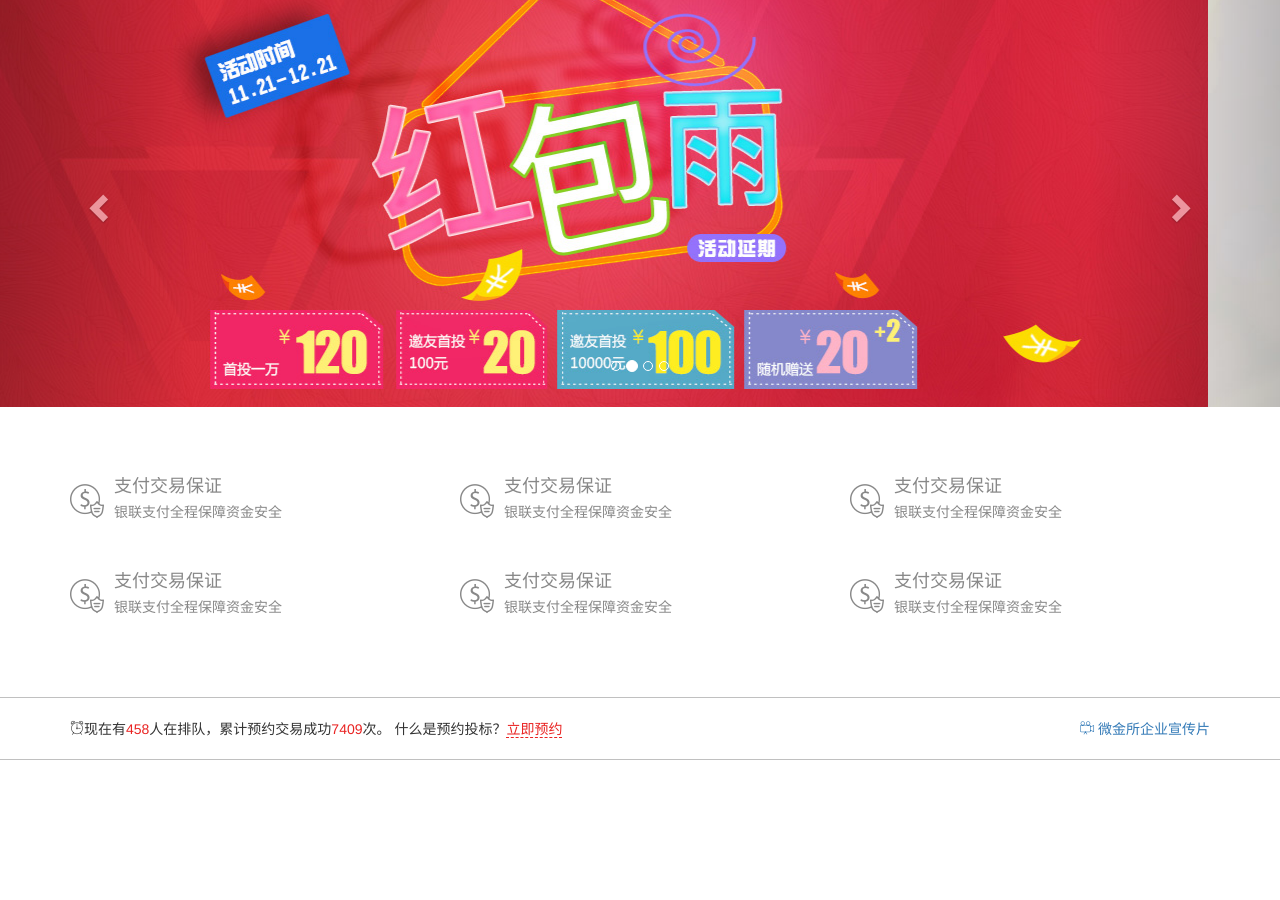
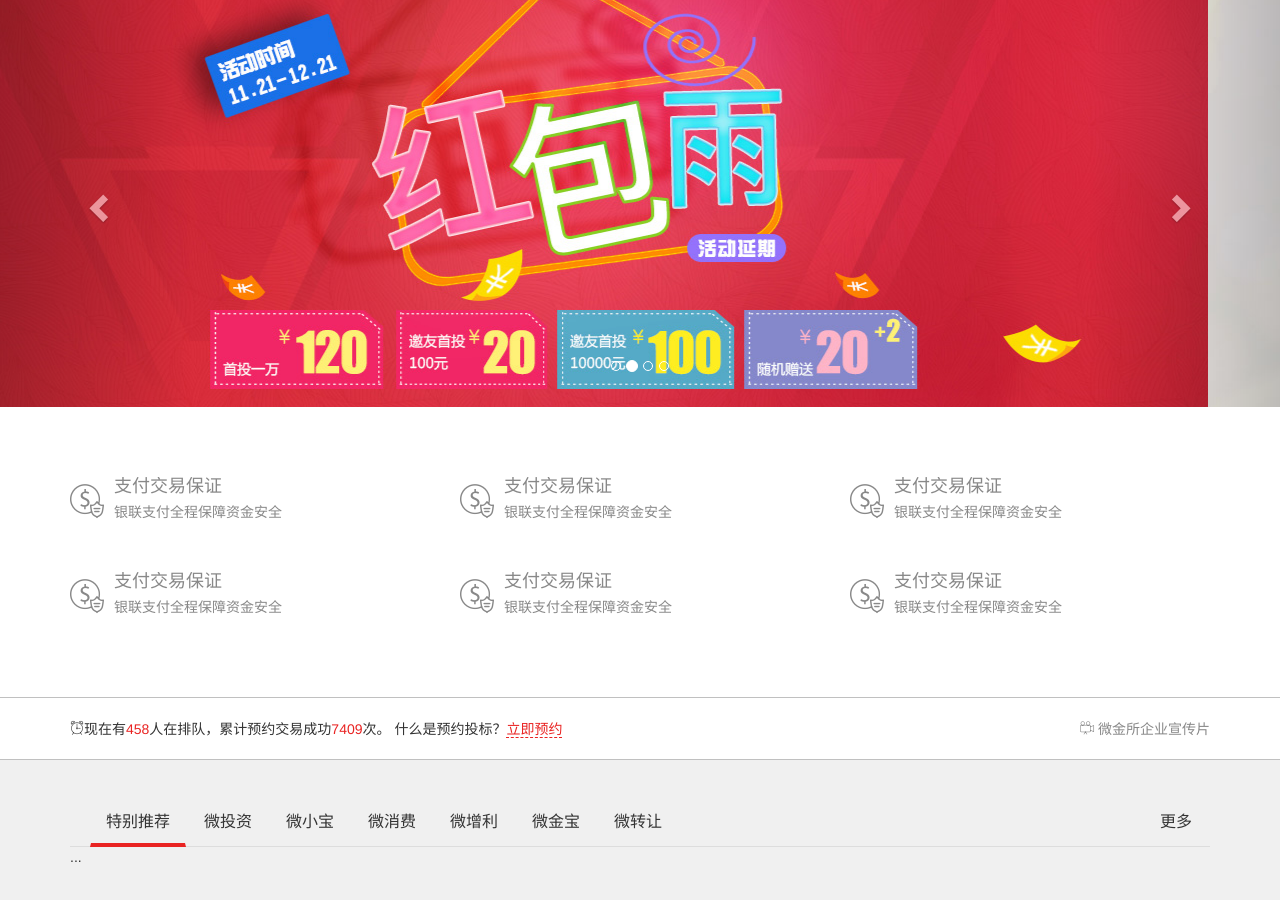
Before and after one commit to Jason-init/weijinsuo, a plain HTML site: page index.html in a window 1280 px wide. Shown: the part 124-1024 px from the top of the page. Before the commit the page ends 884 px from the top, so only its background shows below. Drawn offline with Linux system fonts and the light colour scheme; files whose address does not match are found by name.

Commit message:
Working on tabs

```diff
--- a/css/main.css
+++ b/css/main.css
@@ -2,7 +2,7 @@
 * @Author: QiZhang
 * @Date:   2020-05-01 20:20:46
 * @Last Modified by:   QiZhang
-* @Last Modified time: 2020-05-05 16:29:54
+* @Last Modified time: 2020-05-05 21:47:56
 */
 
 /**
@@ -181,14 +181,62 @@ body {
     border-bottom: 1px dashed #e92322;
 }
 
-#reserve>.container>.pull-left> a:hover {
+#reserve>.container>.pull-left>a:hover,
+#reserve>.container>.pull-right>a:hover {
     text-decoration:none;
+}
+
+#reserve>.container>.pull-right>a {
+    color: #888;
 }
 
 /**
  * /立即预约
  */
 
+/**
+ * 产品推荐
+ */
+
+#products {
+    padding: 40px 0;
+    background-color: #f0f0f0;
+}
+#products>.container>.nav-tabs {
+    padding-left: 20px;
+}
+
+#products>.container>.nav-tabs>li {}
+
+#products>.container>.nav-tabs>li>a {
+    font-size: 16px;
+    color: #333;
+}
+
+#products>.container>.nav-tabs>li>a:hover {
+    border-color: transparent;
+    background-color: transparent;
+    color: #000;
+}
+
+#products>.container>.nav-tabs>.active {}
+
+#products>.container>.nav-tabs>.active>a {
+    background-color: transparent;
+    border-color: transparent;
+    border-bottom: 4px solid #E92322;
+}
+
+#products>.container>.nav-tabs>.active>a:hover {
+    border-bottom: 4px solid #E92322;
+}
+
+
+
+
+/**
+ * /产品推荐
+ */
 /**
  * 脚注区域
  */
--- a/index.html
+++ b/index.html
@@ -194,7 +194,33 @@
   </section>
   <!-- /立即预约 -->
   <!-- 产品推荐 -->
-  <section></section>
+  <section id="products">
+    <div class="container">
+      <!-- Nav tabs -->
+      <ul class="nav nav-tabs" role="tablist">
+        <li role="presentation" class="active"><a href="#category_01" aria-controls="category_01" role="tab" data-toggle="tab">特别推荐</a></li>
+        <li role="presentation"><a href="#category_02" aria-controls="category_02" role="tab" data-toggle="tab">微投资</a></li>
+        <li role="presentation"><a href="#category_03" aria-controls="category_03" role="tab" data-toggle="tab">微小宝</a></li>
+        <li role="presentation"><a href="#category_04" aria-controls="category_04" role="tab" data-toggle="tab">微消费</a></li>
+        <li role="presentation"><a href="#category_05" aria-controls="category_05" role="tab" data-toggle="tab">微增利</a></li>
+        <li role="presentation"><a href="#category_06" aria-controls="category_06" role="tab" data-toggle="tab">微金宝</a></li>
+        <li role="presentation"><a href="#categoey_07" aria-controls="categoey_07" role="tab" data-toggle="tab">微转让</a></li>
+        <li class="pull-right"><a href="#">更多</a></li>
+      </ul>
+
+      <!-- Tab panes -->
+      <div class="tab-content">
+        <div role="tabpanel" class="tab-pane fade in active" id="category_01">...</div>
+        <div role="tabpanel" class="tab-pane fade" id="category_02">...</div>
+        <div role="tabpanel" class="tab-pane fade" id="category_03">...</div>
+        <div role="tabpanel" class="tab-pane fade" id="category_04">...</div>
+        <div role="tabpanel" class="tab-pane fade" id="category_05">...</div>
+        <div role="tabpanel" class="tab-pane fade" id="category_06">...</div>
+        <div role="tabpanel" class="tab-pane fade" id="categoey_07">...</div>
+      </div>
+
+    </div>
+  </section>
   <!-- /产品推荐 -->
   <!-- 新闻列表 -->
   <section></section>
```
